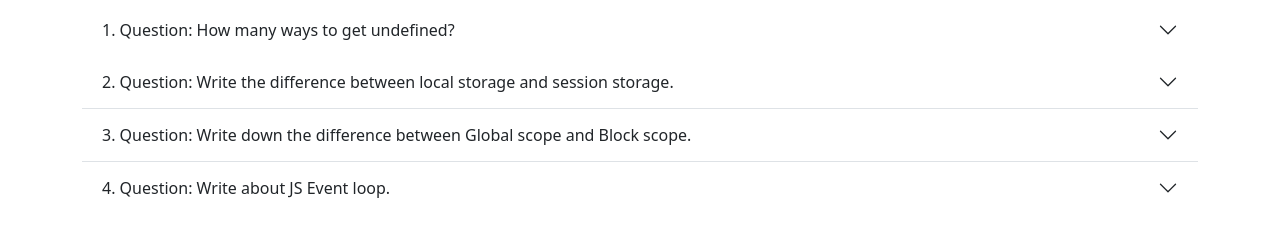
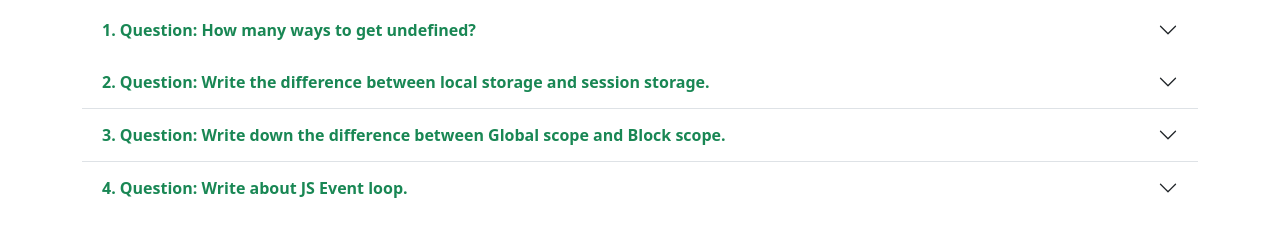
Before and after one commit to foysal767/type-monster, a plain HTML site: page blog.html in a window 1280 px wide. Shown: the part 66-302 px from the top of the page. Drawn offline with nearby package versions, Linux system fonts and the light colour scheme.

Commit message:
some css work in blog.html file

```diff
--- a/blog.html
+++ b/blog.html
@@ -23,7 +23,7 @@
           <div class="accordion-item">
             <h2 class="accordion-header" id="flush-headingOne">
               <button
-                class="accordion-button collapsed"
+                class="accordion-button collapsed text-success fw-semibold"
                 type="button"
                 data-bs-toggle="collapse"
                 data-bs-target="#flush-collapseOne"
@@ -52,7 +52,7 @@
           <div class="accordion-item">
             <h2 class="accordion-header" id="flush-headingTwo">
               <button
-                class="accordion-button collapsed"
+                class="accordion-button collapsed text-success fw-semibold"
                 type="button"
                 data-bs-toggle="collapse"
                 data-bs-target="#flush-collapseTwo"
@@ -82,7 +82,7 @@
           <div class="accordion-item">
             <h2 class="accordion-header" id="flush-headingThree">
               <button
-                class="accordion-button collapsed"
+                class="accordion-button collapsed text-success fw-semibold"
                 type="button"
                 data-bs-toggle="collapse"
                 data-bs-target="#flush-collapseThree"
@@ -108,7 +108,7 @@
           <div class="accordion-item">
             <h2 class="accordion-header" id="flush-headingFour">
               <button
-                class="accordion-button collapsed"
+                class="accordion-button collapsed text-success fw-semibold"
                 type="button"
                 data-bs-toggle="collapse"
                 data-bs-target="#flush-collapseFour"
```
Also changed, not shown: script.js (line endings or trailing spaces).
